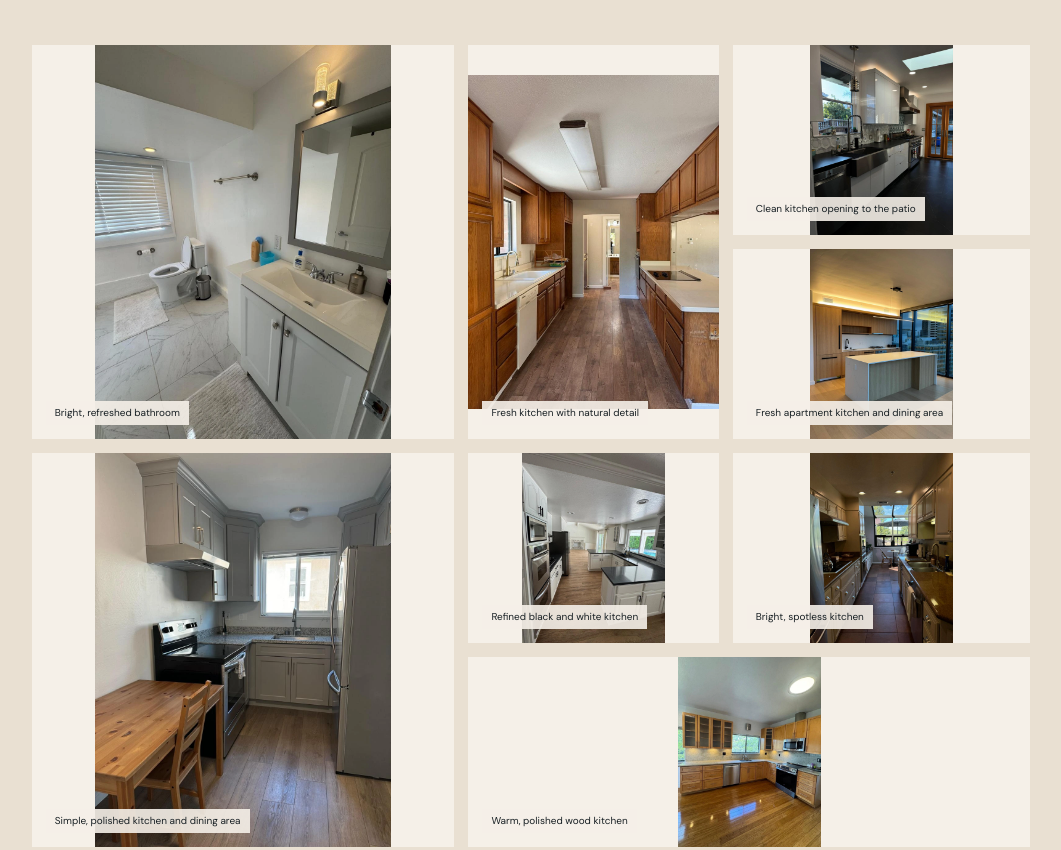
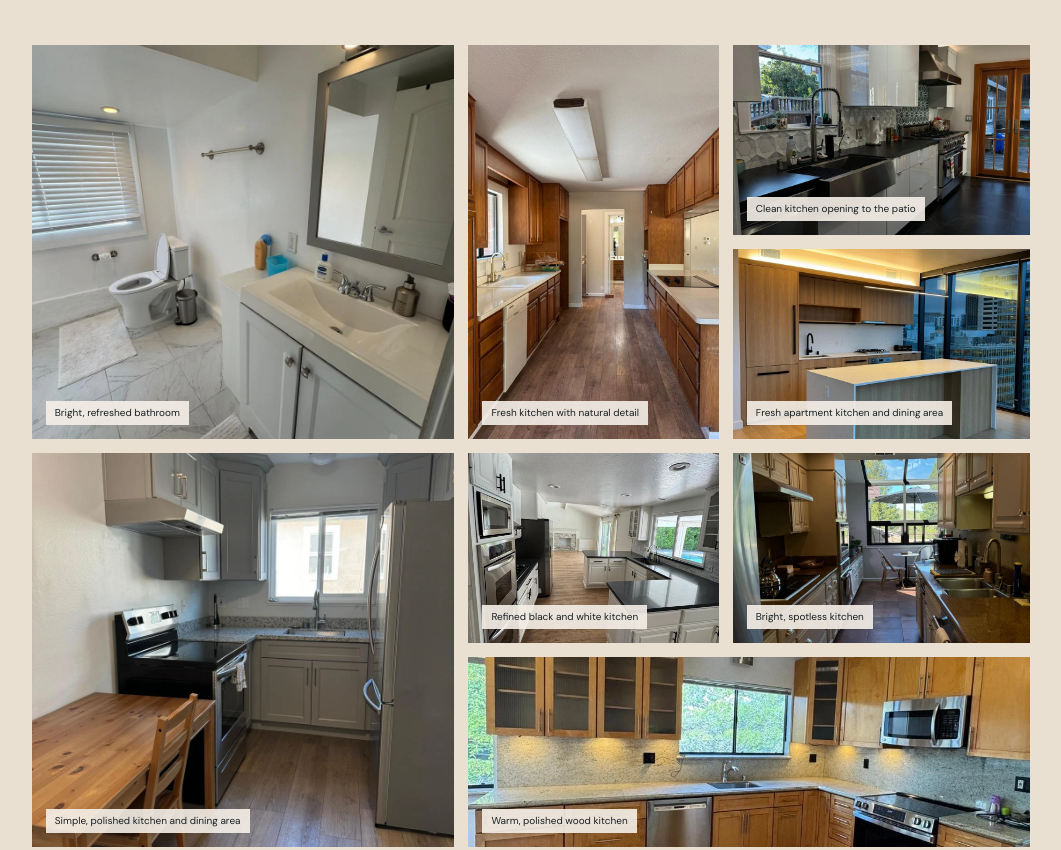
Before and after one commit to cherrycleanservicesllc/Cherry-Clean-Services-LLC, a website built with Vite: page index.html in a window 1280 px wide. Shown: the part 2622-3472 px from the top of the page, without its empty margins (109-1170 px from the left). Built offline with nearby package versions, Linux system fonts and the light colour scheme; a web font is replaced by a local one.

Commit message:
nueva version

```diff
--- a/src/style.css
+++ b/src/style.css
@@ -78,8 +78,8 @@ body .comparison-images img { padding: 0; object-fit: cover; border-radius: 0; b
 .results-showcase-heading h2 { margin-bottom: 18px; }
 .results-showcase-heading p { max-width: 430px; color: var(--muted); margin-bottom: 0; }
 .results-masonry { display: grid; grid-template-columns: 1.35fr .8fr .95fr; grid-auto-rows: 190px; gap: 14px; }
-.result-tile { position: relative; min-height: 0; margin: 0; overflow: hidden; background: var(--paper); }
-.result-tile img { width: 100%; height: 100%; object-fit: contain; transition: transform .5s ease; }
+.result-tile { position: relative; min-height: 0; margin: 0; overflow: hidden; background: var(--sage); }
+.result-tile img { width: 100%; height: 100%; object-fit: cover; transition: transform .5s ease; }
 .result-tile:hover img { transform: scale(1.04); }
 .result-tile figcaption { position: absolute; left: 14px; bottom: 14px; max-width: calc(100% - 28px); padding: 6px 9px; background: rgba(245,240,232,.9); color: var(--ink); font-size: 10px; line-height: 1.2; }
 .result-tile-1 { grid-row: span 2; }
```
Also changed, not shown: Logo/yelp logo white.svg (added), dist/index.html.
